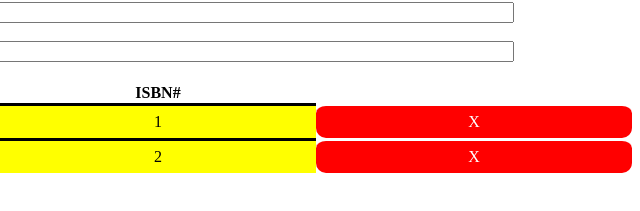
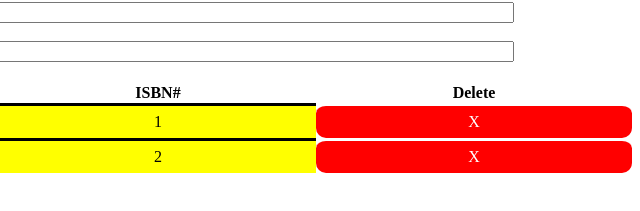
Before and after one commit to acciojob/book-list-imsunokdir, a website: page main.html in a window 1280 px wide. Shown: the part 135-346 px from the top of the page, 640-1280 px from the left. Drawn offline with Linux system fonts and the light colour scheme.

Commit message:
created a submission

```diff
--- a/main.html
+++ b/main.html
@@ -33,6 +33,7 @@
 			<th>Title</th>
 			<th>Author</th>
 			<th>ISBN#</th>
+				<th>Delete</th>
 				</tr>
 		</thead>
 		<tbody id="book-list">
```
